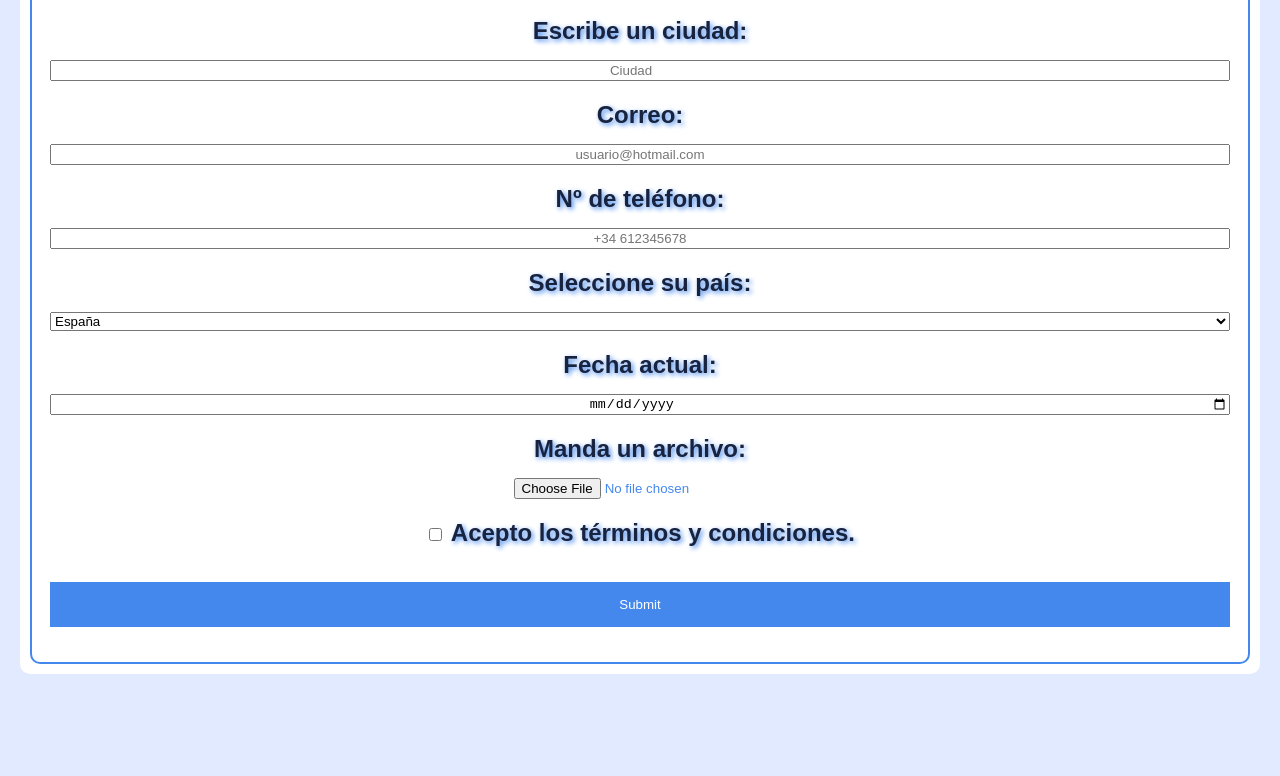
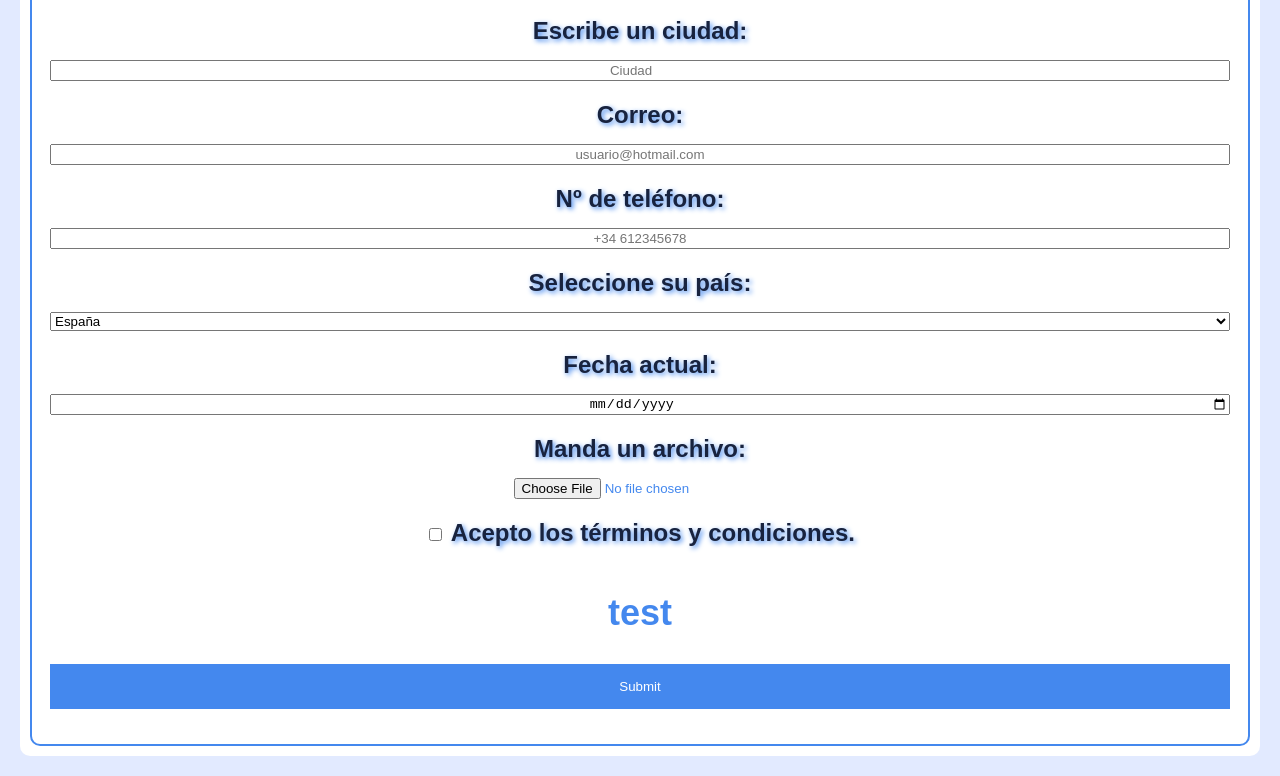
Before and after one commit to AlvaroAcujim/portfolioEvolve, a plain HTML site: page index.html in a window 1280 px wide. Shown: the part 1914-2690 px from the top of the page. Before the commit the page ends 2608 px from the top, so only its background shows below. Drawn offline with nearby package versions, Linux system fonts and the light colour scheme.

Commit message:
conflicto forzado

```diff
--- a/index.html
+++ b/index.html
@@ -228,6 +228,9 @@
                           Acepto los términos y condiciones.
                         </label>
                       </div>
+                      <div>
+                        <h2>test</h2>
+                      </div>
                       <div class="form__data-item submit">
                         <input type="submit" name="submit" class="form__data-item--submit"/>
                       </div>
```
